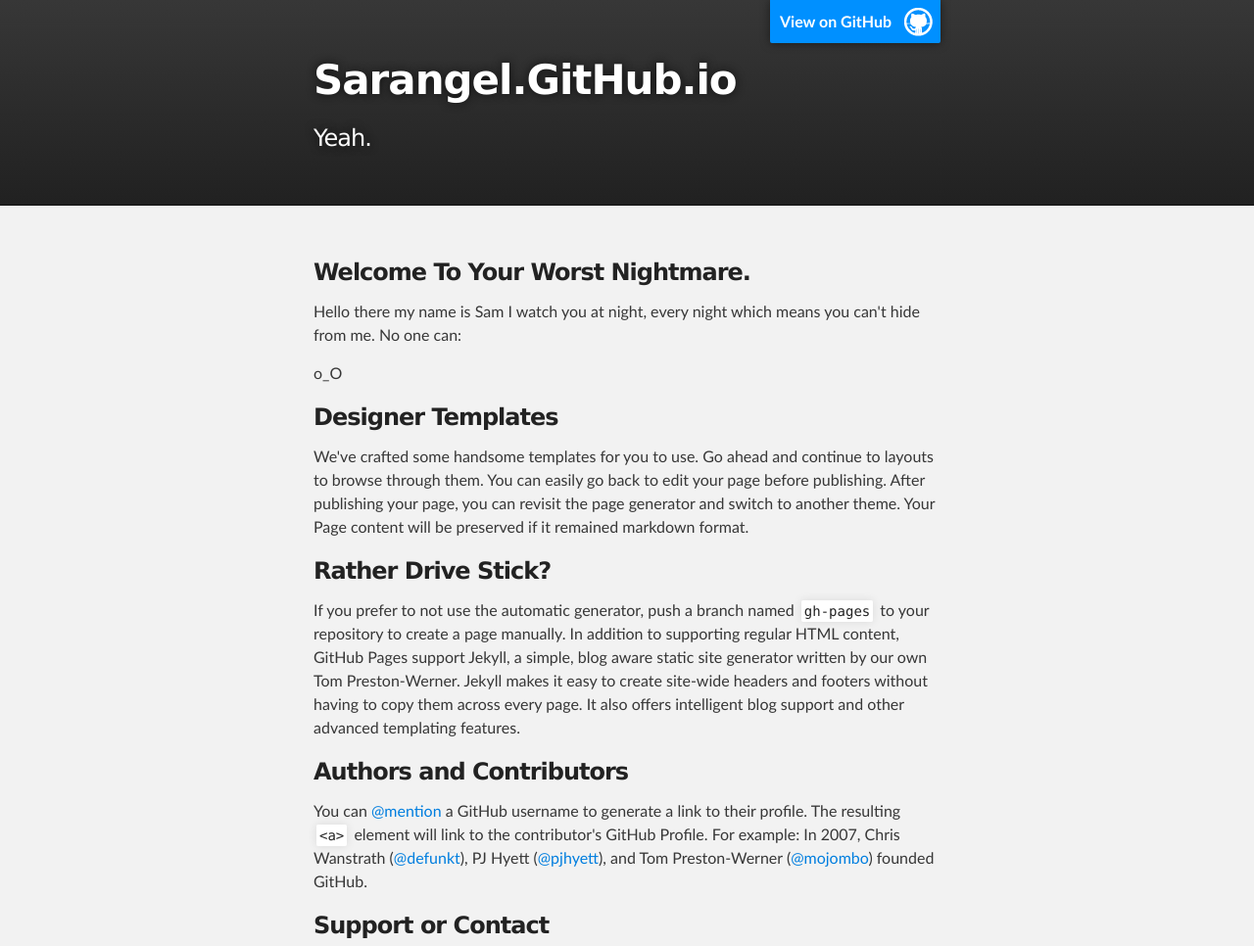
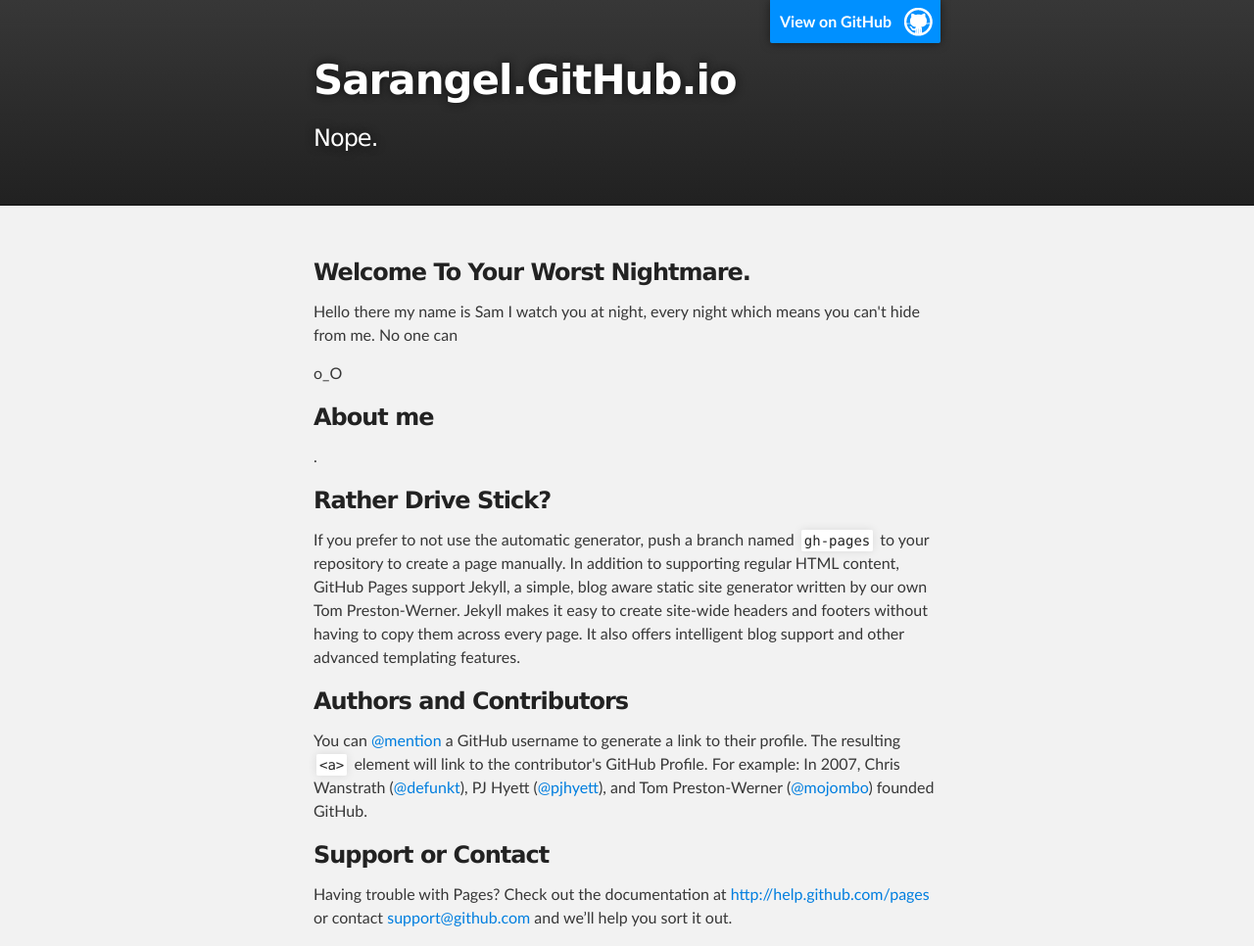
Before and after one commit to Sarangel/Sarangel.github.io, a plain HTML site: page index.html in a window 1280 px wide. Shown: the top 966 px of the page at 98% size. Drawn offline with Linux system fonts and the light colour scheme.

Commit message:
Update index.html

```diff
--- a/index.html
+++ b/index.html
@@ -19,7 +19,7 @@
           <a id="forkme_banner" href="https://github.com/Sarangel">View on GitHub</a>
 
           <h1 id="project_title">Sarangel.GitHub.io</h1>
-          <h2 id="project_tagline">Yeah.</h2>
+          <h2 id="project_tagline">Nope.</h2>
 
         </header>
     </div>
@@ -31,13 +31,13 @@
 <a id="welcome to github pages" class="anchor" href="#welcome-to-github-pages" aria-hidden="true"><span class="octicon octicon-link"></span></a>Welcome To Your Worst Nightmare.</h3>
 
 <p>Hello there my name is Sam
-I watch you at night, every night which means you can't hide from me. No one can:</p>
+I watch you at night, every night which means you can't hide from me. No one can</p>
 <p>o_O</p>
 
 <h3>
-<a id="designer-templates" class="anchor" href="#designer-templates" aria-hidden="true"><span class="octicon octicon-link"></span></a>Designer Templates</h3>
+<a id="designer-templates" class="anchor" href="#designer-templates" aria-hidden="true"><span class="octicon octicon-link"></span></a>About me</h3>
 
-<p>We've crafted some handsome templates for you to use. Go ahead and continue to layouts to browse through them. You can easily go back to edit your page before publishing. After publishing your page, you can revisit the page generator and switch to another theme. Your Page content will be preserved if it remained markdown format.</p>
+<p>.</p>
 
 <h3>
 <a id="rather-drive-stick" class="anchor" href="#rather-drive-stick" aria-hidden="true"><span class="octicon octicon-link"></span></a>Rather Drive Stick?</h3>
```
